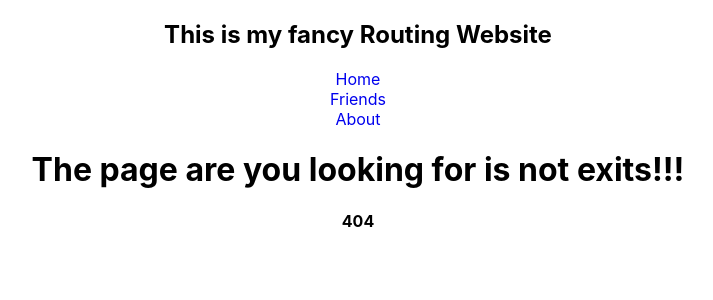
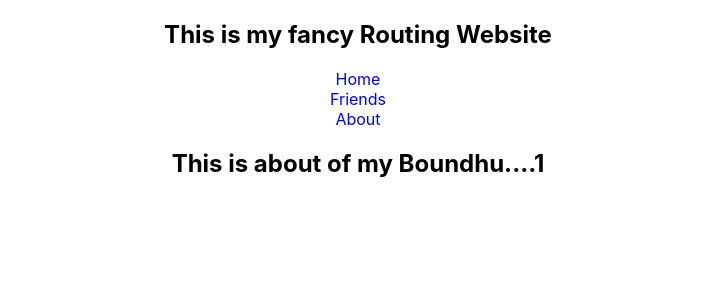
Before and after one commit to Iam-abdulahad/react-router-one, a React (Create React App) app: page /friend/1 in a window 1280 px wide. Before the commit this address had no page. Shown: the top 300 px of the page, without its empty margins (282-995 px from the left). Built offline with nearby package versions, Linux system fonts and the light colour scheme.

Commit message:
set dynamic part

```diff
--- a/src/App.js
+++ b/src/App.js
@@ -5,6 +5,7 @@
 import Friends from "./components/Friends/Friends";
 import Notfound from "./components/NotFound/Notfound";
 import Header from "./components/Header/Header";
+import FriendDetail from "./components/FriendDetail/FriendDetail";
 
 function App() {
   return (
@@ -14,6 +15,7 @@
         <Route path='/' element= {<Home></Home>}></Route>
         <Route path='/about' element={<About></About>} ></Route>
         <Route path='/friends' element={<Friends></Friends>}></Route>
+        <Route path='/friend/:friendId' element={<FriendDetail></FriendDetail>}></Route>
         <Route path="*" element={<Notfound></Notfound>}></Route>
      </Routes>
     </div>
--- /dev/null
+++ b/src/components/FriendDetail/FriendDetail.js
@@ -0,0 +1,13 @@
+import React from 'react';
+import { useParams } from 'react-router-dom';
+
+const FriendDetail = () => {
+       const {friendId} = useParams();
+       return (
+              <div>
+                     <h2> This is about of my Boundhu....{friendId}</h2>
+              </div>
+       );
+};
+
+export default FriendDetail;
```
Also changed, not shown: src/components/Header/Header.js (+0 -8 lines).
